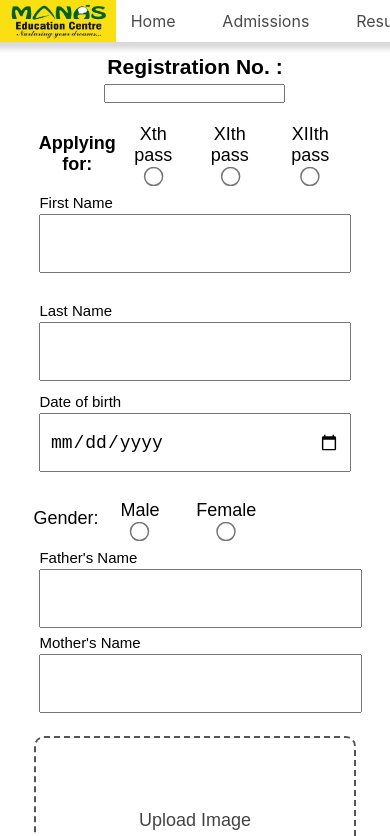
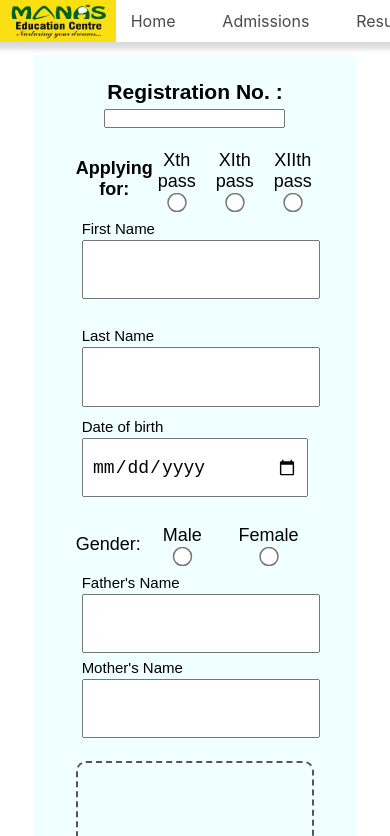
Before and after one commit to imf-ali/Manas-Frontend, a React (Create React App) app: page /mtspage in a window 390 px wide. Shown: the top 836 px of the page. Built offline with nearby package versions, Linux system fonts and the light colour scheme; no server answers; the HTML template or start-up script is replaced by a standard one.

Commit message:
updated admitCard

```diff
--- a/src/Components/AdmitCard.js
+++ b/src/Components/AdmitCard.js
@@ -1,30 +1,30 @@
 import { useContext } from "react";
 import AuthContext from "../store/AuthContext";
+import styles from "./MTSForm.module.css"
 
 const AdmitCard = () => {
-
   const { manasInstance } = useContext(AuthContext);
 
   const generateAdmitCardHandler = async () => {
     const res = await manasInstance.generateAdmitCard();
     const buffer = res.data.data.data;
     const file = new Blob([new Uint8Array(buffer)], {
-      type: 'application/pdf',
+      type: "application/pdf",
     });
 
     const fileURL = URL.createObjectURL(file);
 
     window.open(fileURL);
-  }
+  };
 
   return (
     <>
-      <div>
+      <div className={styles.admitCard}>
         Please download the AdmitCard
         <button onClick={generateAdmitCardHandler}>Generate admit card</button>
       </div>
     </>
-  )
+  );
 };
 
 export default AdmitCard;
--- a/src/Components/MTSForm.module.css
+++ b/src/Components/MTSForm.module.css
@@ -2,9 +2,11 @@
   display: flex;
   position: relative;
   flex-direction: column;
-  width: 90%;
+  width: 80%;
   margin: auto;
   font-size: 18px;
+  background-color: azure;
+  padding: 3vh 5vh;
 }
 .applyFor {
   display: flex;
@@ -112,6 +114,18 @@
   background-color: aquamarine;
   box-shadow: 0px 5px 20px rgb(186, 186, 186);
 }
+.admitCard {
+    margin: 5vh auto;
+    font-size: 30px;
+}
+.admitCard >button{
+    font-size: 25px;
+    border: none;
+    padding: 2vh 3vh;
+    background-color: cornflowerblue;
+    border-radius: 30px;
+    margin: 2vh 5vh;
+}
 
 @media screen and (max-width: 768px) {
   .container,
@@ -120,6 +134,9 @@
     width: 100%;
     /* flex-direction: column; */
     flex-wrap: wrap;
+  }
+  .mtsForm {
+    width: 90%;
   }
 
   .radioInput {
```
